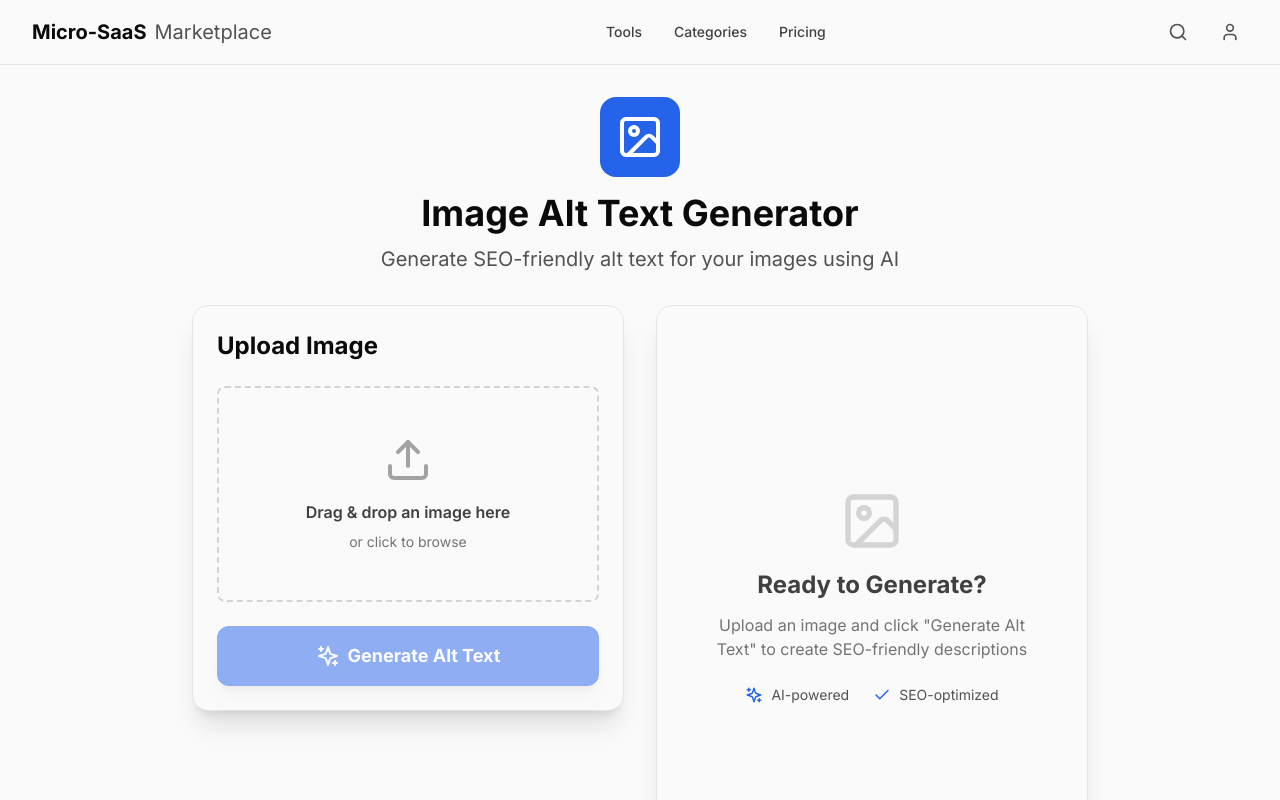
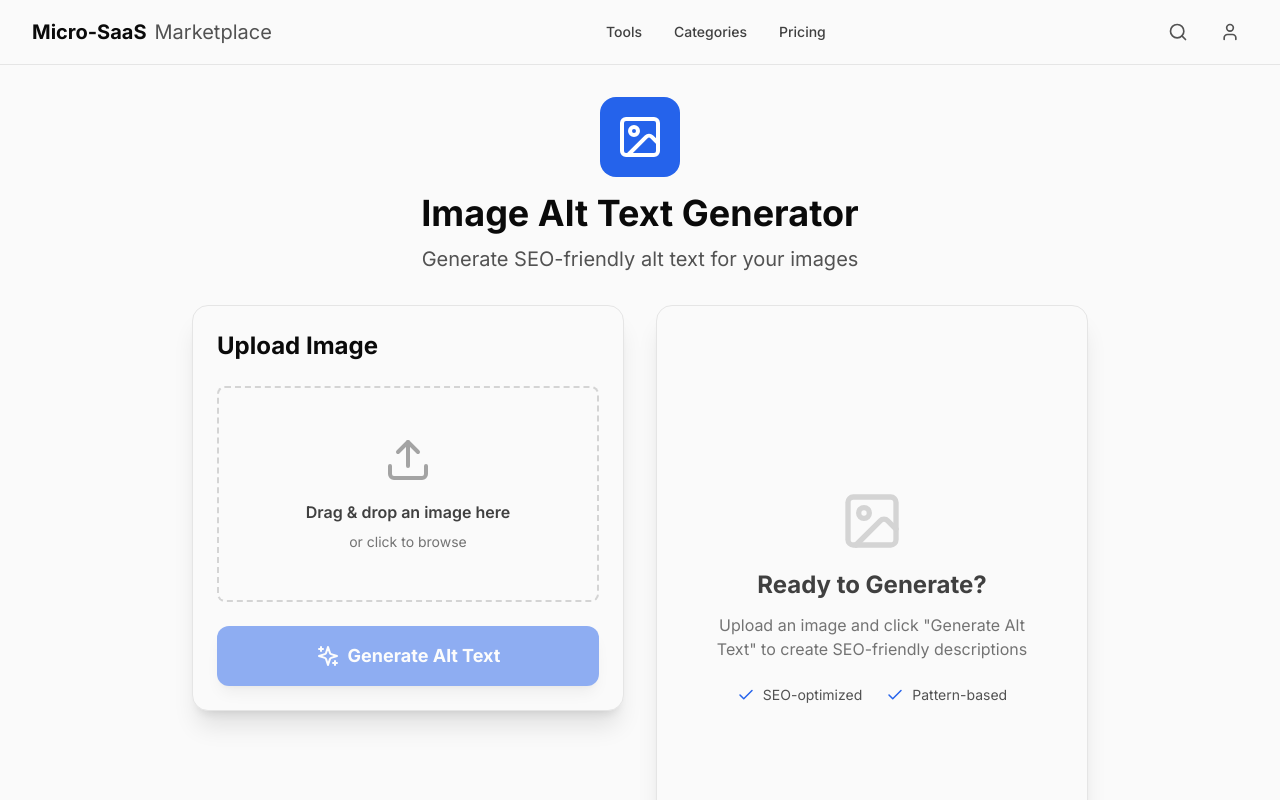
Before and after one commit to emasmela-dotcom/toolmarket365.com, a Next.js app: page /tools/image-alt-text-generator in a window 1280 px wide. Shown: the top 800 px of the page. Built offline with nearby package versions, Linux system fonts and the light colour scheme.

Commit message:
Force remove transformers dependencies and update webpack config

```diff
--- a/app/tools/image-alt-text-generator/page.tsx
+++ b/app/tools/image-alt-text-generator/page.tsx
@@ -103,7 +103,7 @@ export default function ImageAltTextGenerator() {
             </div>
           </div>
           <h1 className="text-4xl font-bold text-mono-950 dark:text-mono-50 mb-3">Image Alt Text Generator</h1>
-          <p className="text-xl text-mono-600 dark:text-mono-400">Generate SEO-friendly alt text for your images using AI</p>
+          <p className="text-xl text-mono-600 dark:text-mono-400">Generate SEO-friendly alt text for your images</p>
         </div>
 
         <div className="grid grid-cols-1 lg:grid-cols-2 gap-8">
@@ -223,12 +223,12 @@ export default function ImageAltTextGenerator() {
                 </p>
                 <div className="flex justify-center gap-6 text-sm text-mono-600 dark:text-mono-400">
                   <div className="flex items-center gap-2">
-                    <Sparkles size={18} className="text-accent-600" />
-                    <span>AI-powered</span>
+                    <Check size={18} className="text-accent-600" />
+                    <span>SEO-optimized</span>
                   </div>
                   <div className="flex items-center gap-2">
                     <Check size={18} className="text-accent-600" />
-                    <span>SEO-optimized</span>
+                    <span>Pattern-based</span>
                   </div>
                 </div>
               </div>
--- a/next.config.js
+++ b/next.config.js
@@ -5,25 +5,17 @@ const nextConfig = {
     domains: [],
   },
   webpack: (config, { isServer }) => {
-    // Exclude .node binary files from webpack processing
+    // Explicitly ignore problematic packages
+    config.externals = config.externals || []
+    config.externals.push({
+      '@xenova/transformers': 'commonjs @xenova/transformers',
+      'onnxruntime-node': 'commonjs onnxruntime-node',
+    })
+
+    // Ignore .node binary files
     config.module.rules.push({
       test: /\.node$/,
       use: 'ignore-loader',
-    })
-
-    if (!isServer) {
-      config.resolve.fallback = {
-        ...config.resolve.fallback,
-        fs: false,
-        path: false,
-        crypto: false,
-      }
-    }
-
-    // Exclude problematic native modules
-    config.externals = config.externals || []
-    config.externals.push({
-      'onnxruntime-node': 'commonjs onnxruntime-node',
     })
 
     return config
```
Also changed, not shown: 1 other file (tests, documents, lock files or other folders).
